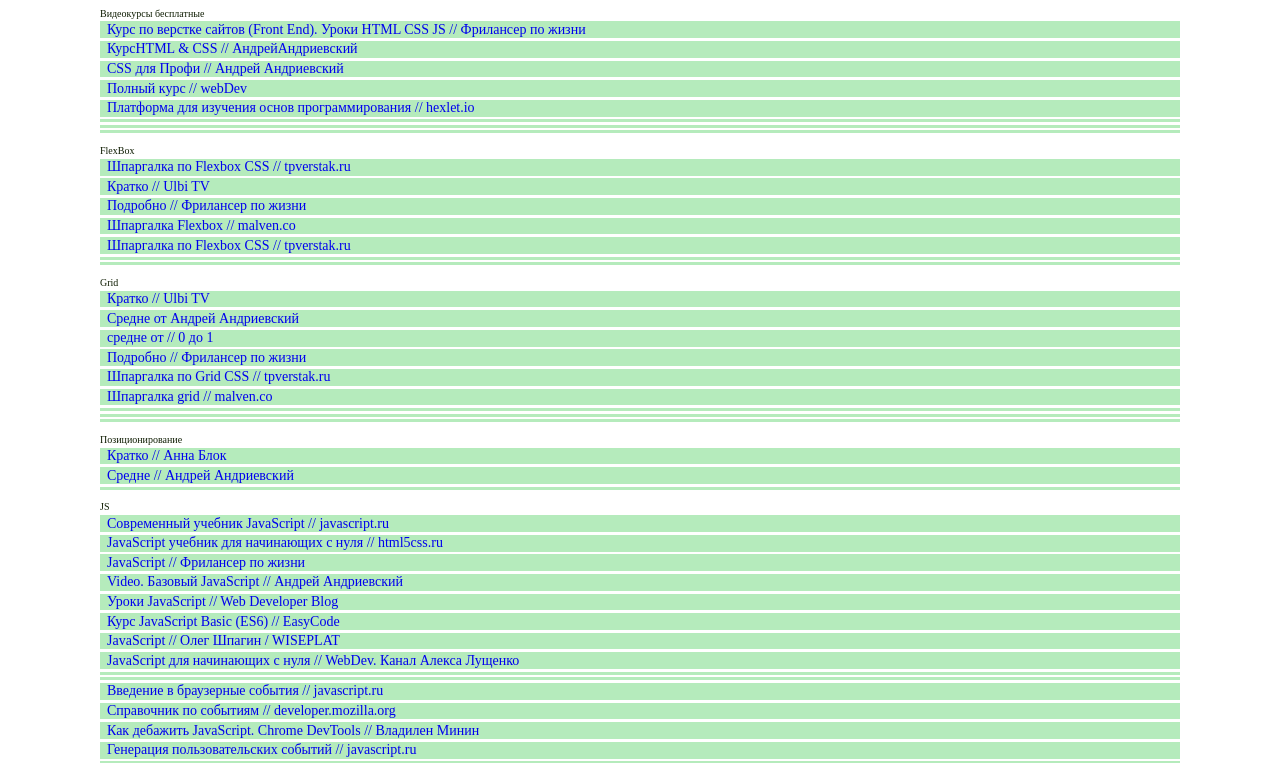
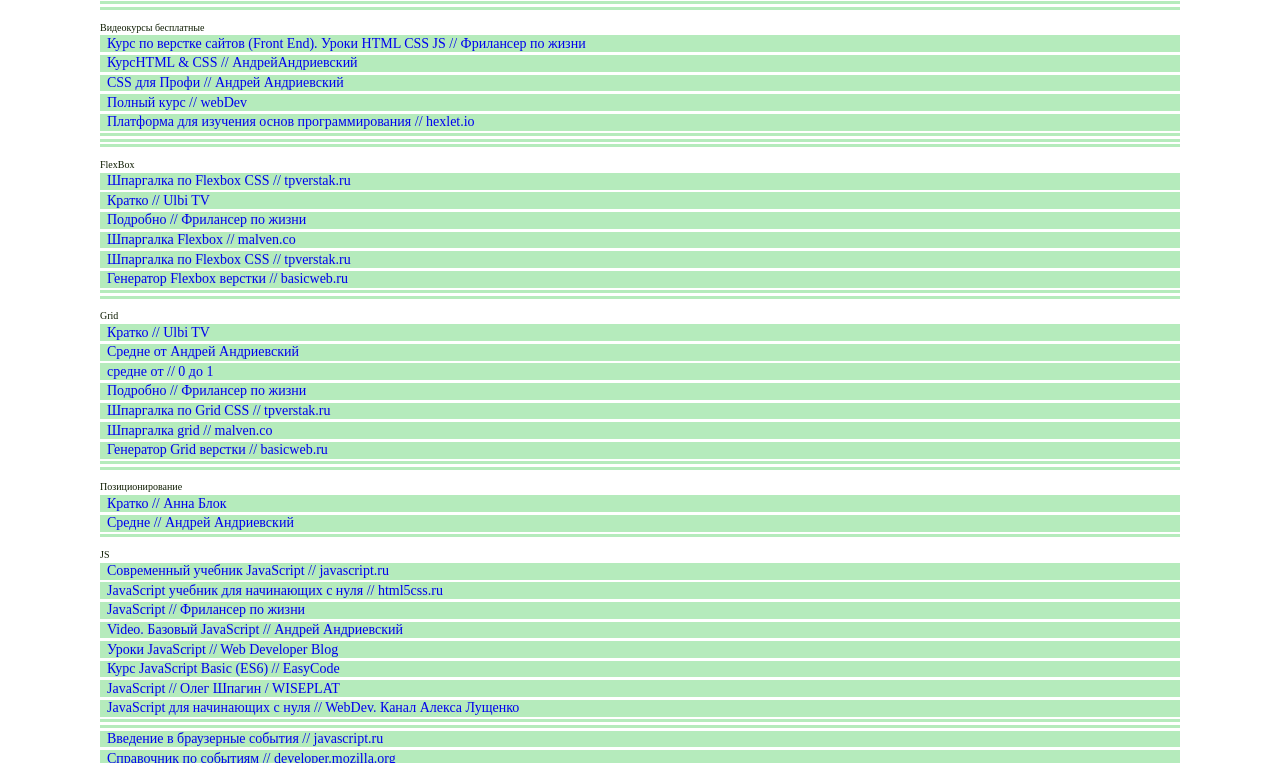
Before and after one commit to VladimirStavinchuk/MySiteObuchalka-, a plain HTML site: page index.html in a window 1280 px wide. Shown: the part 915-1678 px from the top of the page. Drawn offline with nearby package versions, Linux system fonts and the light colour scheme.

Commit message:
feat: add links basicweb.ru

```diff
--- a/index.html
+++ b/index.html
@@ -74,7 +74,7 @@
 				<li><a href="http://htmlbook.ru/" target="_blank">HTML CSS Сайт</a></li>
 				<li><a href="https://doka.guide/" target="_blank">Документация для разработчиков на человеческом языке </a>
 				</li>
-				<li><a href="" target="_blank"></a></li>
+				<li><a href="https://basicweb.ru/" target="_blank">Онлайн учебники и справочники // basicweb.ru</a></li>
 				<li><a href="https://itchief.ru/html-and-css/" target="_blank">HTML CSS JS PHP Bootstrap MODX //
 						ИТШЕФ</a>
 				</li>
@@ -201,6 +201,8 @@
 				<li><a href="https://flexbox.malven.co/" target="_blank">Шпаргалка Flexbox // malven.co</a></li>
 				<li><a href="https://tpverstak.ru/flex-cheatsheet/" target="_blank">Шпаргалка по Flexbox CSS //
 						tpverstak.ru</a></li>
+				<li><a href="https://basicweb.ru/css/flexbox_generator.php" target="_blank">Генератор Flexbox верстки //
+						basicweb.ru</a></li>
 				<li><a href="" target="_blank"></a></li>
 				<li><a href="" target="_blank"></a></li>
 			</ul>
@@ -217,7 +219,8 @@
 						// Фрилансер по жизни</a></li>
 				<li><a href="https://tpverstak.ru/grid/" target="_blank">Шпаргалка по Grid CSS // tpverstak.ru</a></li>
 				<li><a href="https://grid.malven.co/" target="_blank">Шпаргалка grid // malven.co</a></li>
-				<li><a href="" target="_blank"></a></li>
+				<li><a href="https://basicweb.ru/css/grid_generator.php" target="_blank">Генератор Grid верстки //
+						basicweb.ru</a></li>
 				<li><a href="" target="_blank"></a></li>
 				<li><a href="" target="_blank"></a></li>
 			</ul>
```
